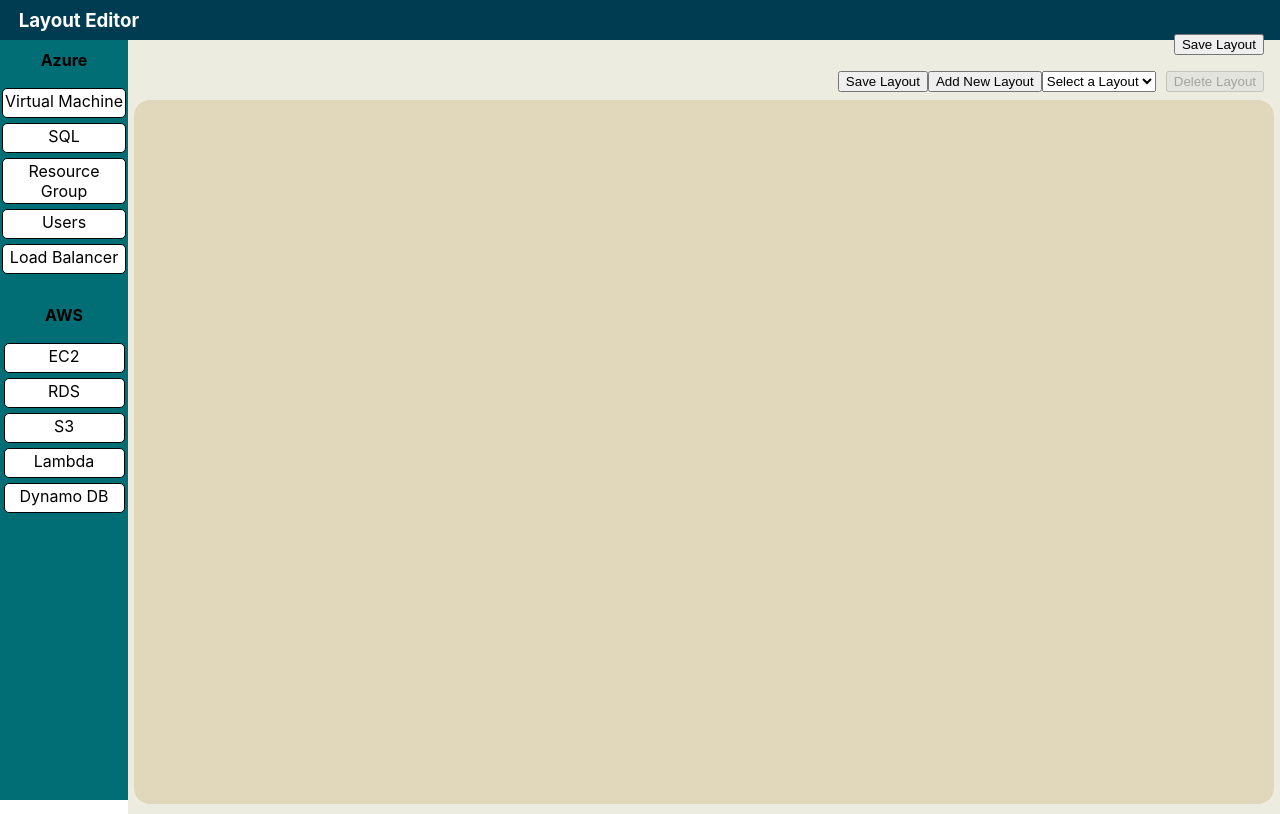
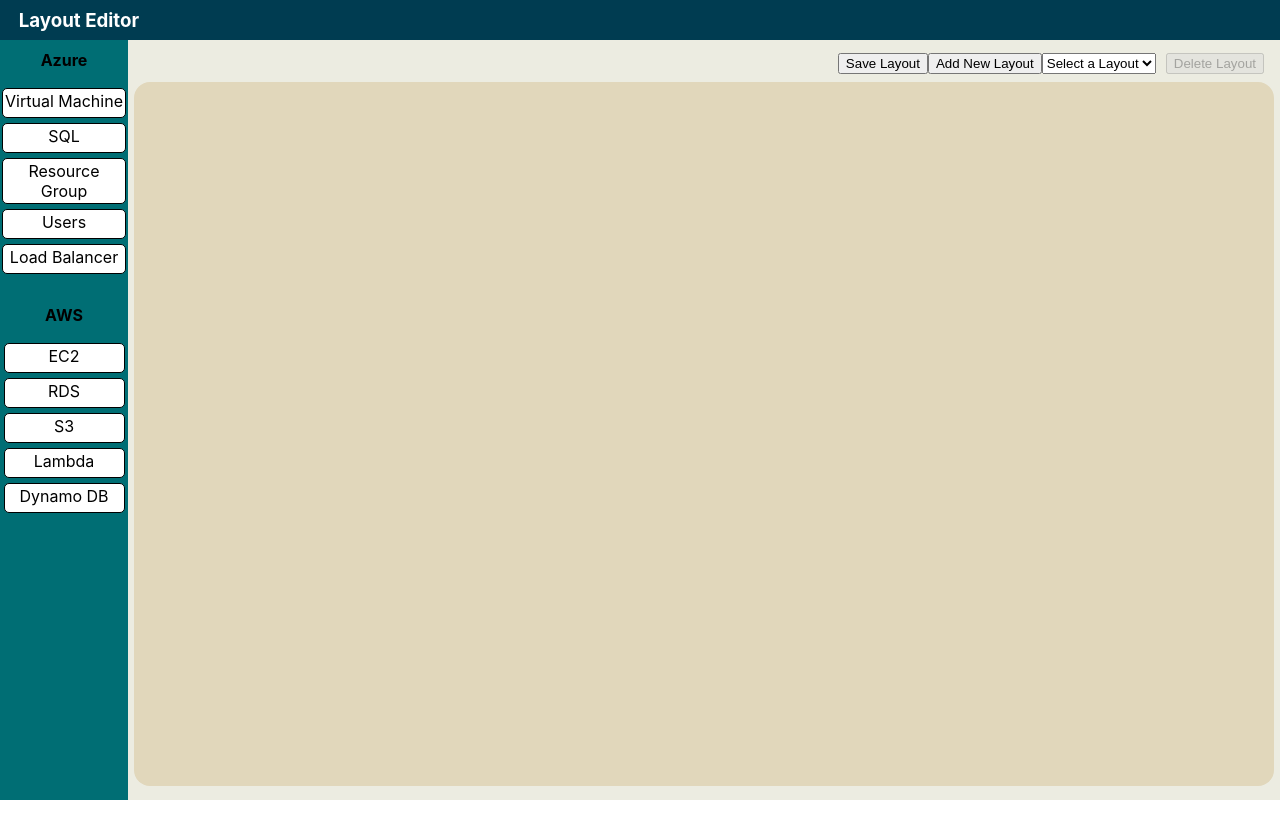
Before and after one commit to John-JacobP/ProjectGridsLayout, a React (Create React App) app: page /editor in a window 1280 px wide. Built offline with nearby package versions, Linux system fonts and the light colour scheme.

Commit message:
Base Start

```diff
--- a/src/WidgetBuilder.jsx
+++ b/src/WidgetBuilder.jsx
@@ -4,8 +4,8 @@
 import styled from "styled-components";
 import { Link } from "react-router-dom";
 
-import { azureWidgetList } from "../src/data/AzureWidgets";
-import { awsWidgetList } from "../src/data/AwsWidgets";
+import { azureWidgetList } from "./data/AzureWidgets";
+import { awsWidgetList } from "./data/AwsWidgets";
 
 const Widget = styled.div`
   border: 1px solid black;
--- a/src/components/LayoutEditor.js
+++ b/src/components/LayoutEditor.js
@@ -1,13 +1,13 @@
-import React, { useState } from "react";
+import React, {useState} from "react";
 import styled from "styled-components";
 import GridLayout from "react-grid-layout";
 import "react-grid-layout/css/styles.css";
 import "react-resizable/css/styles.css";
 // import { AzureWidgets } from "./AzureWidgets";
 // import { AwsWidgets } from "./AwsWidgets";
-import { ShowWidgets } from "./Widgets";
-import { awsWidgetList } from "../data/AwsWidgets";
-import { azureWidgetList } from "../data/AzureWidgets";
+import {ShowWidgets} from "./Widgets";
+import {awsWidgetList} from "../data/AwsWidgets";
+import {azureWidgetList} from "../data/AzureWidgets";
 import "./LayoutEditor.css";
 
 // Styled components for enhanced styling
@@ -115,8 +115,8 @@ const LayoutEditor = () => {
                 i: newWidgetId,
                 x: col,
                 y: row,
-        w: 1.5,
-        h: 1.5,
+                w: 2,
+                h: 2,
             };
 
             // Update the layout configuration
@@ -134,7 +134,7 @@ const LayoutEditor = () => {
             const storedLayouts = JSON.parse(localStorage.getItem("layouts")) || [];
             const updatedLayouts = storedLayouts.map((layout) =>
                 layout.name === selectedLayout.name
-          ? { ...layout, items: layoutConfig }
+                    ? {...layout, items: layoutConfig}
                     : layout,
             );
 
@@ -189,19 +189,10 @@ const LayoutEditor = () => {
                 </div>
                 <div className="body">
                     <div className="savebutton">
-            {/* Save Layout button with a click handler */}
-            <button style={{ cursor: "pointer" }} onClick={handleSaveLayout}>
+                        <button style={{cursor: "pointer"}} onClick={handleSaveLayout}>
                             Save Layout
                         </button>
-            {/* Display the layout saved message when triggered */}
-            {showLayoutSavedMessage && <p>Layout saved!</p>}
-          </div>
-          <div className="body">
-            <div className="savebutton">
-              <button style={{ cursor: "pointer" }} onClick={handleSaveLayout}>
-                Save Layout
-              </button>
-              <button style={{ cursor: "pointer" }} onClick={handleAddLayout}>
+                        <button style={{cursor: "pointer"}} onClick={handleAddLayout}>
                             Add New Layout
                         </button>
                         <select onChange={(e) => handleSelectLayout(e.target.value)}>
@@ -216,7 +207,7 @@ const LayoutEditor = () => {
                         </select>
 
                         <button
-                style={{ cursor: "pointer", marginLeft: "10px" }}
+                            style={{cursor: "pointer", marginLeft: "10px"}}
                             onClick={handleDeleteLayout}
                             disabled={!selectedLayout}
                         >
@@ -247,7 +238,6 @@ const LayoutEditor = () => {
                 </div>
             </div>
         </div>
-    </div>
     );
 };
 
```
Also changed, not shown: 1 other file (tests, documents, lock files or other folders). Lines whose indentation alone changed are shown as unchanged.
